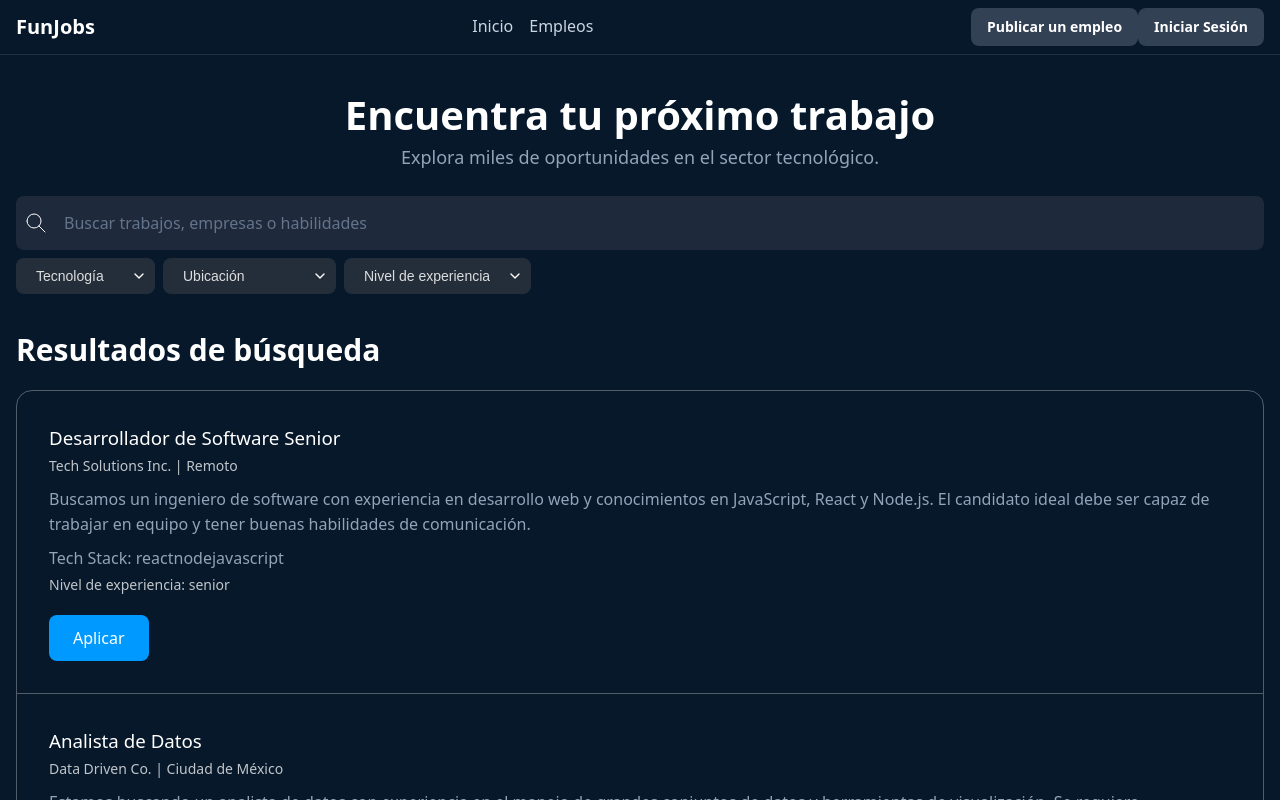
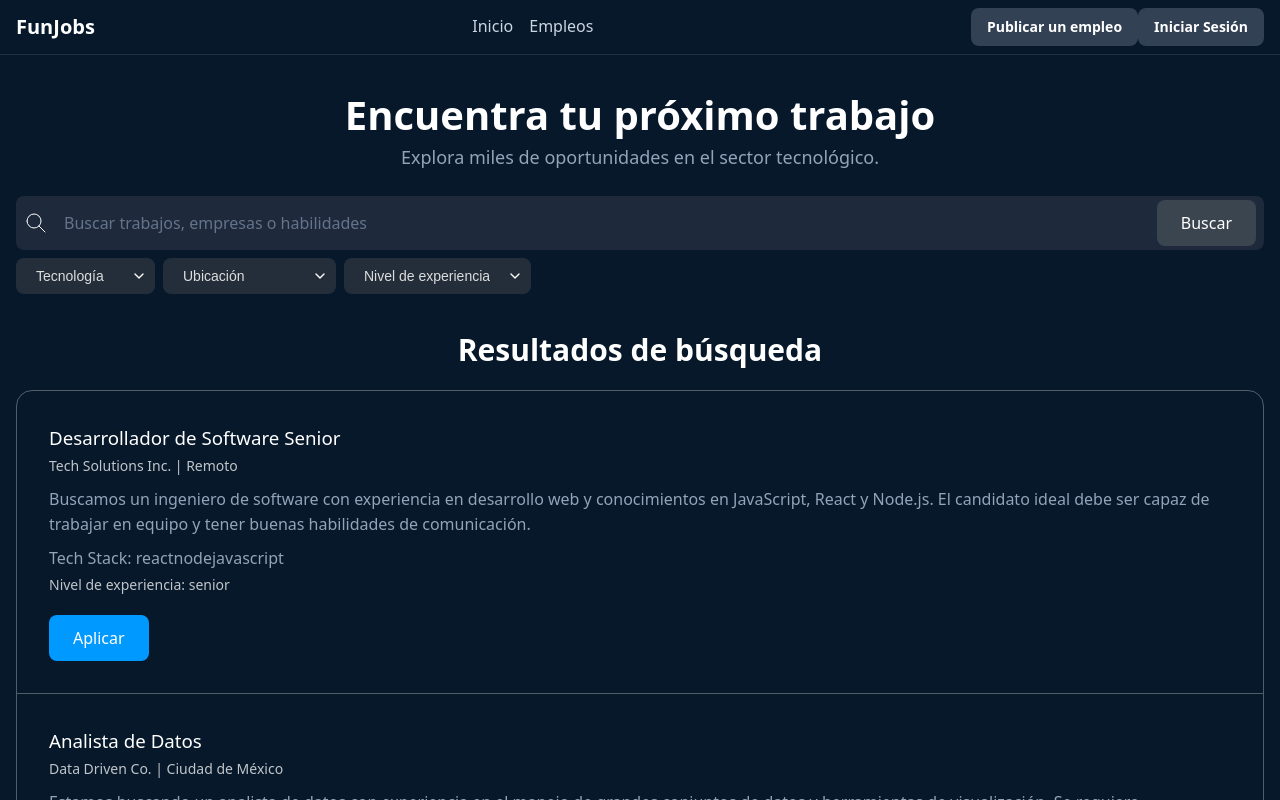
Before and after one commit to sebasz1000/funjobs-react, a React (Vite) app: page / in a window 1280 px wide. Shown: the top 800 px of the page. Built offline with nearby package versions, Linux system fonts and the light colour scheme.

Commit message:
Code refactor

```diff
--- a/src/App.jsx
+++ b/src/App.jsx
@@ -62,6 +62,7 @@ function App() {
   }
 
   const handleSearchText = (value) => {
+    console.log(value)
     setSearchText(value)
     setCurrentPagination(0)
 
@@ -82,10 +83,13 @@ function App() {
         <section className="jobs-search">
           <h1>Encuentra tu próximo trabajo</h1>
           <p>Explora miles de oportunidades en el sector tecnológico.</p>
-          <Form onFiltersChange={handleFiltersChange} onChange={handleSearchText} />
+          <Form onFiltersChange={handleFiltersChange}
+            onSearchChange={handleSearchText}
+            textValue={searchText}
+            onSearchSubmit={handleSearchText} />
         </section>
         <section>
-          <h2>Resultados de búsqueda</h2>
+          <h2 style={{ textAlign: "center" }}>Resultados de búsqueda</h2>
           <JobsList jobs={paginatedJobs} onApply={handleJobApply} />
           <Pagination pagesNumber={totalPages} onClick={handlePaginationChange} currentIndex={currentPagination} />
         </section>
--- a/src/components/Form.jsx
+++ b/src/components/Form.jsx
@@ -1,12 +1,27 @@
 import { FILTERS } from "../consts/const";
 import { JobFilters } from "./JobFilters";
+import { useId, useRef } from "react";
+export function Form({ onFiltersChange, onSearchChange, onSearchSubmit, textValue }) {
 
-export function Form({ onFiltersChange, onChange }) {
+    const idText = useId()
+    const searchTextRef = useRef("")
+
     const handleChange = (e) => {
-        onChange(e.target.value)
+        onSearchChange(e.target.value)
     }
+    const handleSubmit = (e) => {
+        e.preventDefault()
+        const formData = new FormData(e.target)
+        const newSearchText = formData.get(idText)
+        //? This probably will work on server call
+        if (newSearchText === textValue)
+            return
+        onSearchSubmit(newSearchText)
+        searchTextRef.current = newSearchText
+    }
+
     return (
-        <form id="empleos-search-form" role="search">
+        <form id="empleos-search-form" role="search" onSubmit={handleSubmit}>
             <div className="search-bar">
                 <svg xmlns="http://www.w3.org/2000/svg" width="24" height="24" viewBox="0 0 24 24" fill="none"
                     stroke="currentColor" strokeWidth="1" strokeLinecap="round" strokeLinejoin="round"
@@ -15,9 +30,15 @@ export function Form({ onFiltersChange, onChange }) {
                     <path d="M10 10m-7 0a7 7 0 1 0 14 0a7 7 0 1 0 -14 0" />
                     <path d="M21 21l-6 -6" />
                 </svg>
+                <input name={idText}
+                    id="empleos-search-input"
+                    required
+                    type="text"
+                    value={textValue}
+                    placeholder="Buscar trabajos, empresas o habilidades"
+                    onChange={handleChange} />
 
-                <input name="search" id="empleos-search-input" required type="text"
-                    placeholder="Buscar trabajos, empresas o habilidades" onChange={handleChange} />
+                <button type="submit">Buscar</button>
             </div>
 
             <JobFilters filters={FILTERS} onChange={onFiltersChange} />
```
